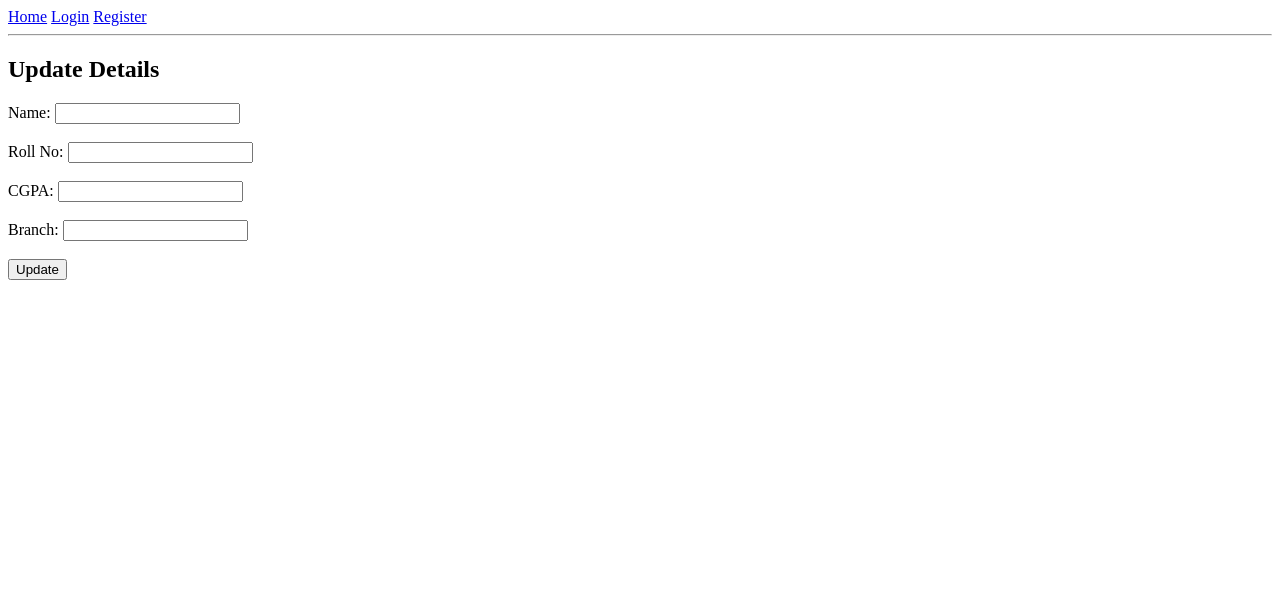
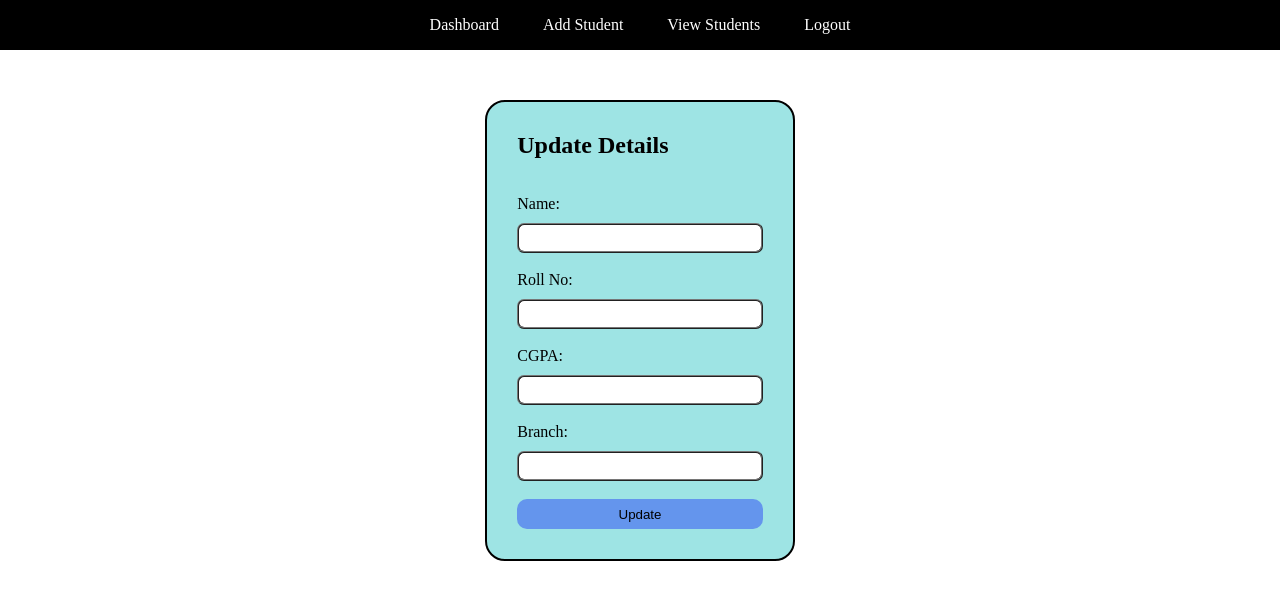
Before and after one commit to SuryaTejaNemmani/student-dashboard, a plain HTML site: page frontend/editStudent.html in a window 1280 px wide. Drawn offline with Linux system fonts and the light colour scheme.

Commit message:
Added CSS

```diff
--- a/frontend/editStudent.html
+++ b/frontend/editStudent.html
@@ -4,16 +4,20 @@
     <meta charset="UTF-8">
     <meta name="viewport" content="width=device-width, initial-scale=1.0">
     <title>Document</title>
+    <link rel="stylesheet" href="style.css">
 </head>
 <body>
     <nav>
-        <a href="index.html">Home</a>
-        <a href="login.html">Login</a>
-        <a href="register.html">Register</a>
+        <a href="dashboard.html">Dashboard</a>
+        <a href="addStudent.html">Add Student</a>
+        <a href="viewStudents.html">View Students</a>
+        <a href="logout.html">Logout</a>
     </nav>
-    <hr>
+    <div class="c1">
+
+        <form action="viewStudents.html">
             <h2>Update Details</h2>
-    <form action="viewStudents.html">
+            <br><br>
             <label for="name">Name:</label>
             <input type="text" name="name" id="name" required>
             <br><br>
@@ -27,5 +31,6 @@
             <input type="text" name="branch" id="branch" required>
             <br><br>
             <button type="submit">Update</button>
+        </div>
 </body>
 </html>
--- /dev/null
+++ b/frontend/style.css
@@ -0,0 +1,77 @@
+*{
+    padding: 0px;
+    margin: 0px;
+    box-sizing: border-box;
+}
+
+body{
+    text-align: center;
+}
+nav{
+    background-color: black;
+    text-align: center;
+    padding: 16px;
+    margin-bottom: 40px;
+}
+
+nav a{
+    text-decoration: none;
+    color: white;
+    font-size: 16px;
+    margin: 0px 20px;
+}
+
+nav a:hover{
+    color: yellow;
+}
+
+.c1{
+    margin: 50px auto;
+    justify-items: center;
+}
+
+form{
+    border: 2px solid black;
+    border-radius: 20px;
+    padding: 30px;
+    /* width: 400px; */
+    background-color: rgb(158, 228, 228);
+    text-align: left;
+}
+
+input{
+    width: 100%;
+    margin-top: 10px;
+    height: 30px;
+    border-radius: 7px;
+    border-style: ridge;
+    padding-left: 5px;
+}
+button{
+    height: 30px;
+    width: 100%;
+    background-color: cornflowerblue;
+    border-radius: 10px;
+    border-style: none;
+    cursor: pointer;
+}
+
+a{
+    text-decoration: none;
+    color: orange;
+}
+
+table{
+    border-collapse: collapse;
+}
+th,tr,td{
+    padding: 4px;
+}
+
+thead{
+    background-color: rgb(130, 185, 122);
+}
+
+tr:nth-child(even){
+    background-color: rgb(77, 161, 115);
+}
```
Also changed, not shown: frontend/addStudent.html (+6 -1 lines), frontend/dashboard.html (+4 -2 lines), frontend/index.html (+6 -3 lines), frontend/login.html (+8 -2 lines), frontend/logout.html (+3 -0 lines), frontend/register.html (+5 -1 lines), frontend/viewStudents.html (+4 -1 lines). Lines whose indentation alone changed are shown as unchanged.
